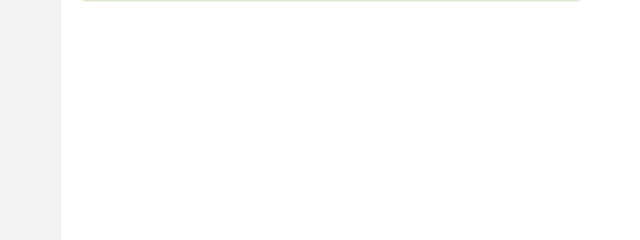
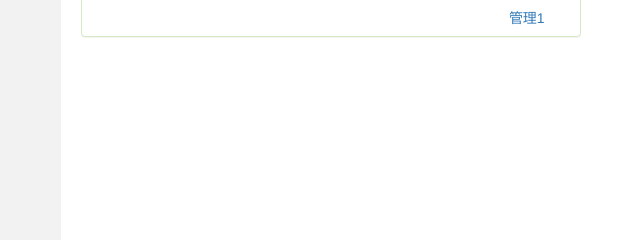
Before and after one commit to yuanyuanzijin/neuos-lab, a Django app: template templates/teacher/teacher.html in a window 1280 px wide. Shown: the part 300-540 px from the top of the page, without its empty margins (152-792 px from the left). Run offline with Django 3.2, Linux system fonts and the light colour scheme; the template is opened without the code that fills it, so the values that code supplies are empty; some libraries are stand-ins or nearby versions.

Commit message:
老师总览显示问题

```diff
--- a/templates/teacher/teacher.html
+++ b/templates/teacher/teacher.html
@@ -67,13 +67,11 @@
             <th>操作</th>
         </thead>
         <tbody>
-        {% for qi in qi_all %}
             <tr>
             <td>{{student_num}}</td>
             <td>{{github_num}}</td>
-            <td><a href="/teacher/students/">管理</a></td>
+            <td><a href="/teacher/students/">管理1</a></td>
             </tr>
-        {% endfor %}
         </tbody>
     </table>
 </div>
```
